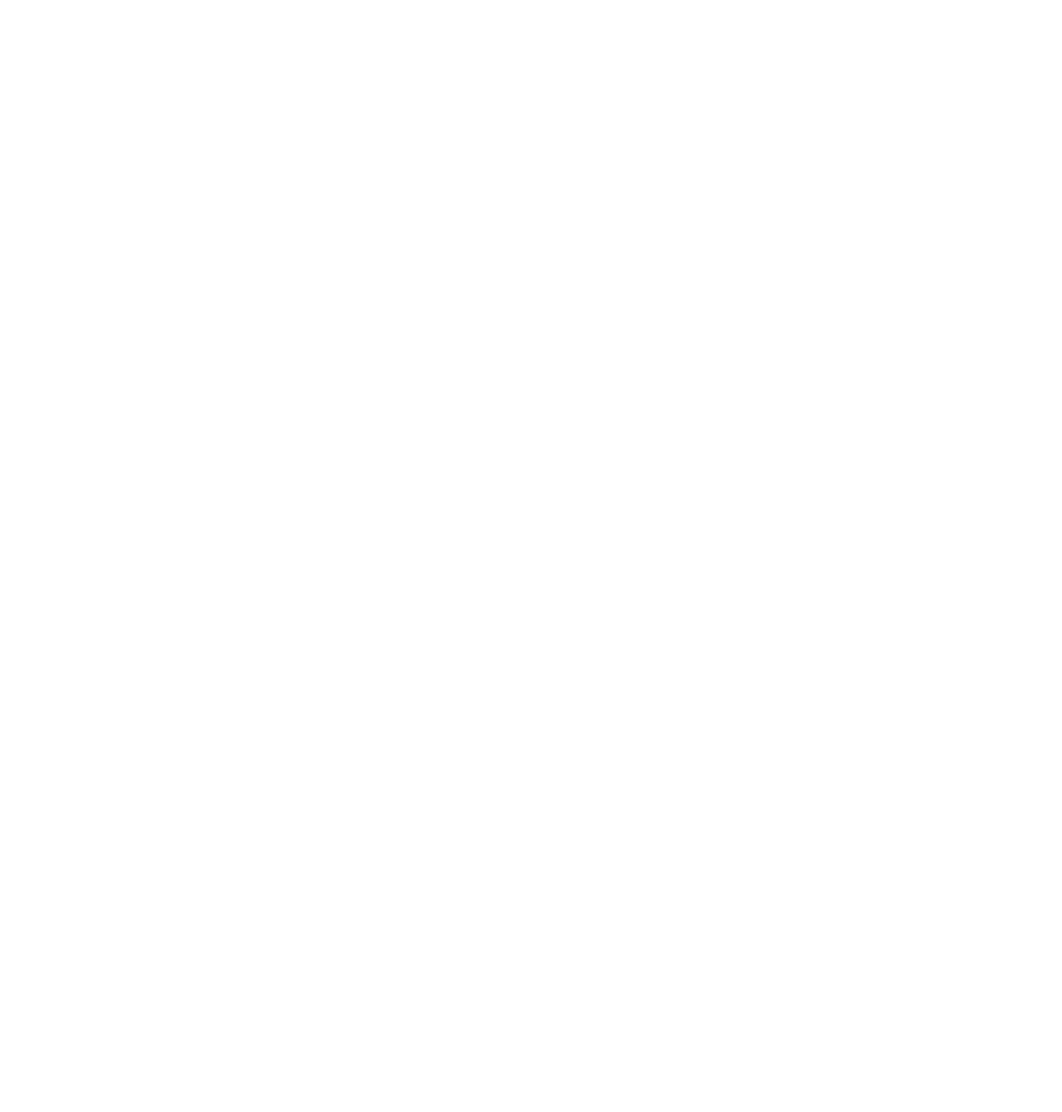
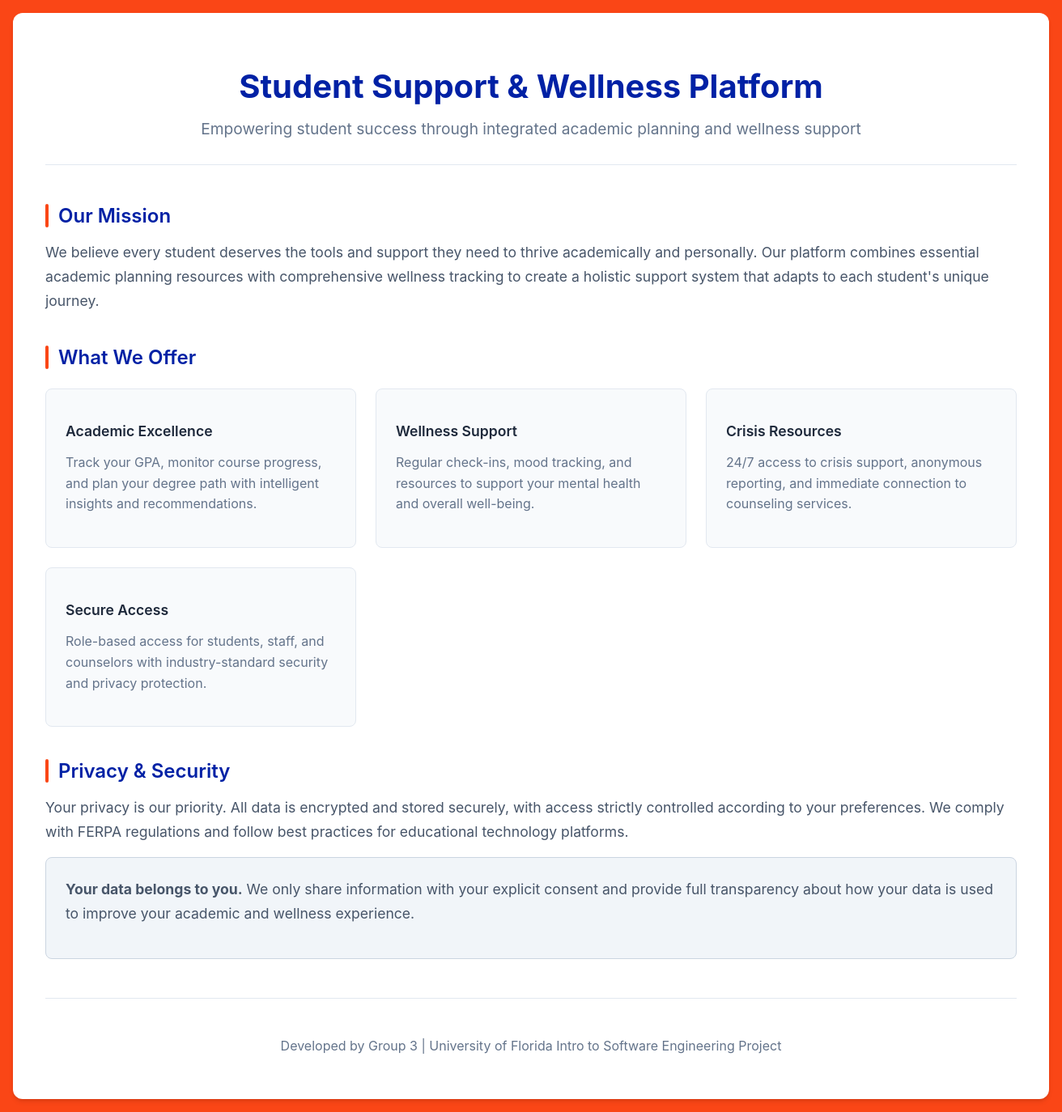
Before and after one commit to Luzions/UF-StudentSupportApp, a React (Create React App) app in the folder frontend/: page /about in a window 1280 px wide. Before the commit this address had no page. Shown: the whole page at 81% size, 1312 px wide, since content can reach past the window. Before the commit the page ends 800 px from the top, so only its background shows below. Built offline with nearby package versions, Linux system fonts and the light colour scheme.

Commit message:
created the aboutPage

```diff
--- a/frontend/src/App.js
+++ b/frontend/src/App.js
@@ -1,6 +1,7 @@
 import { BrowserRouter as Router, Routes, Route } from "react-router-dom";
 import HomePage from "./pages/HomePage";
 import LoginPage from "./pages/LoginPage";
+import AboutPage from "./pages/AboutPage";
 
 function App() {
   return (
@@ -8,6 +9,7 @@
       <Routes>
         <Route path="/" element={<HomePage />} />
         <Route path="/login" element={<LoginPage />} />
+        <Route path="/about" element={<AboutPage />} />
       </Routes>
     </Router>
   );
--- /dev/null
+++ b/frontend/src/pages/AboutPage.js
@@ -0,0 +1,206 @@
+import React, { useEffect } from "react";
+
+export default function AboutPage() {
+  useEffect(() => {
+    document.body.style.backgroundColor = "#f8fafc";
+    document.documentElement.style.backgroundColor = "#f8fafc";
+  }, []);
+
+  const styles = {
+    container: {
+      fontFamily: "'Inter', 'Segoe UI', sans-serif",
+      backgroundColor: "#FA4616", //"#f8fafc",
+      minHeight: "100vh",
+      width: "100vw",
+      display: "flex",
+      justifyContent: "center",
+      padding: "1rem",
+    },
+    content: {
+      width: "100%",
+      maxWidth: "1500px",
+      backgroundColor: "#ffffff",
+      borderRadius: "12px",
+      boxShadow:
+        "0 4px 6px -1px rgba(0, 0, 0, 0.1), 0 2px 4px -1px rgba(0, 0, 0, 0.06)",
+      padding: "2.5rem",
+      margin: "0 auto",
+    },
+    header: {
+      textAlign: "center",
+      marginBottom: "3rem",
+      paddingBottom: "2rem",
+      borderBottom: "1px solid #e2e8f0",
+    },
+    title: {
+      fontSize: "2.5rem",
+      fontWeight: "700",
+      color: "#0021A5",
+      marginBottom: "1rem",
+      lineHeight: "1.2",
+    },
+    subtitle: {
+      fontSize: "1.2rem",
+      color: "#64748b",
+      fontWeight: "400",
+      margin: "0",
+    },
+    section: {
+      marginBottom: "2.5rem",
+    },
+    sectionTitle: {
+      fontSize: "1.5rem",
+      fontWeight: "600",
+      color: "#0021A5", //"#1e293b",
+      marginBottom: "1rem",
+      position: "relative",
+      paddingLeft: "1rem",
+    },
+    sectionTitleAccent: {
+      position: "absolute",
+      left: "0",
+      top: "0",
+      bottom: "0",
+      width: "4px",
+      backgroundColor: "#FA4616",
+      borderRadius: "2px",
+    },
+    paragraph: {
+      fontSize: "1.1rem",
+      color: "#475569",
+      lineHeight: "1.7",
+      margin: "0 0 1rem 0",
+    },
+    featureGrid: {
+      display: "grid",
+      gridTemplateColumns: "repeat(auto-fit, minmax(300px, 1fr))",
+      gap: "1.5rem",
+      marginTop: "1.5rem",
+    },
+    featureCard: {
+      backgroundColor: "#f8fafc",
+      padding: "1.5rem",
+      borderRadius: "8px",
+      border: "1px solid #e2e8f0",
+    },
+    featureTitle: {
+      fontSize: "1.1rem",
+      fontWeight: "600",
+      color: "#1e293b",
+      marginBottom: "0.5rem",
+    },
+    featureDescription: {
+      fontSize: "1rem",
+      color: "#64748b",
+      lineHeight: "1.6",
+    },
+    highlight: {
+      backgroundColor: "#f1f5f9",
+      padding: "1.5rem",
+      borderRadius: "8px",
+      border: "1px solid #cbd5e1",
+      marginTop: "1rem",
+    },
+    footer: {
+      textAlign: "center",
+      marginTop: "3rem",
+      paddingTop: "2rem",
+      borderTop: "1px solid #e2e8f0",
+      color: "#64748b",
+      fontSize: "1rem",
+    },
+  };
+
+  return (
+    <div style={styles.container}>
+      <div style={styles.content}>
+        <header style={styles.header}>
+          <h1 style={styles.title}>Student Support & Wellness Platform</h1>
+          <p style={styles.subtitle}>
+            Empowering student success through integrated academic planning and
+            wellness support
+          </p>
+        </header>
+
+        <section style={styles.section}>
+          <h2 style={styles.sectionTitle}>
+            <span style={styles.sectionTitleAccent}></span>
+            Our Mission
+          </h2>
+          <p style={styles.paragraph}>
+            We believe every student deserves the tools and support they need to
+            thrive academically and personally. Our platform combines essential
+            academic planning resources with comprehensive wellness tracking to
+            create a holistic support system that adapts to each student's
+            unique journey.
+          </p>
+        </section>
+
+        <section style={styles.section}>
+          <h2 style={styles.sectionTitle}>
+            <span style={styles.sectionTitleAccent}></span>
+            What We Offer
+          </h2>
+          <div style={styles.featureGrid}>
+            <div style={styles.featureCard}>
+              <h3 style={styles.featureTitle}>Academic Excellence</h3>
+              <p style={styles.featureDescription}>
+                Track your GPA, monitor course progress, and plan your degree
+                path with intelligent insights and recommendations.
+              </p>
+            </div>
+            <div style={styles.featureCard}>
+              <h3 style={styles.featureTitle}>Wellness Support</h3>
+              <p style={styles.featureDescription}>
+                Regular check-ins, mood tracking, and resources to support your
+                mental health and overall well-being.
+              </p>
+            </div>
+            <div style={styles.featureCard}>
+              <h3 style={styles.featureTitle}>Crisis Resources</h3>
+              <p style={styles.featureDescription}>
+                24/7 access to crisis support, anonymous reporting, and
+                immediate connection to counseling services.
+              </p>
+            </div>
+            <div style={styles.featureCard}>
+              <h3 style={styles.featureTitle}>Secure Access</h3>
+              <p style={styles.featureDescription}>
+                Role-based access for students, staff, and counselors with
+                industry-standard security and privacy protection.
+              </p>
+            </div>
+          </div>
+        </section>
+
+        <section style={styles.section}>
+          <h2 style={styles.sectionTitle}>
+            <span style={styles.sectionTitleAccent}></span>
+            Privacy & Security
+          </h2>
+          <p style={styles.paragraph}>
+            Your privacy is our priority. All data is encrypted and stored
+            securely, with access strictly controlled according to your
+            preferences. We comply with FERPA regulations and follow best
+            practices for educational technology platforms.
+          </p>
+          <div style={styles.highlight}>
+            <p style={styles.paragraph}>
+              <strong>Your data belongs to you.</strong> We only share
+              information with your explicit consent and provide full
+              transparency about how your data is used to improve your academic
+              and wellness experience.
+            </p>
+          </div>
+        </section>
+
+        <footer style={styles.footer}>
+          <p>
+            Developed by Group 3 | University of Florida Intro to Software
+            Engineering Project
+          </p>
+        </footer>
+      </div>
+    </div>
+  );
+}
```
